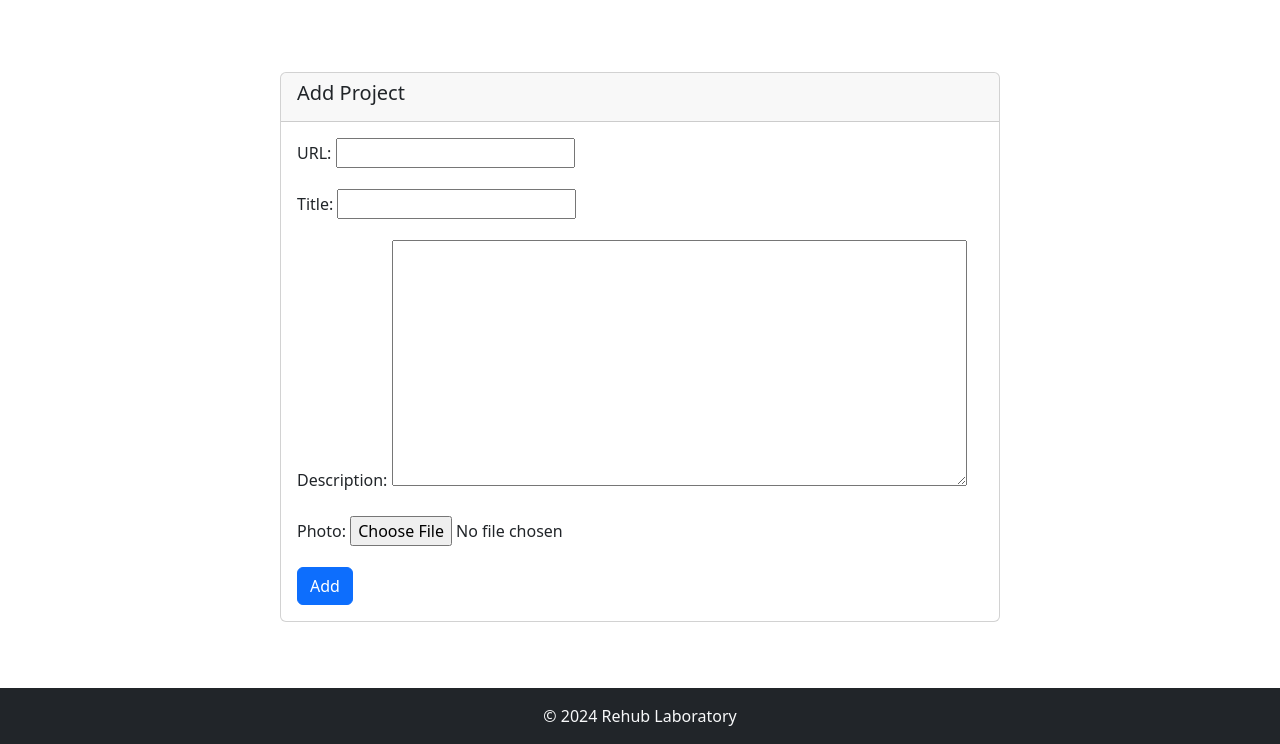
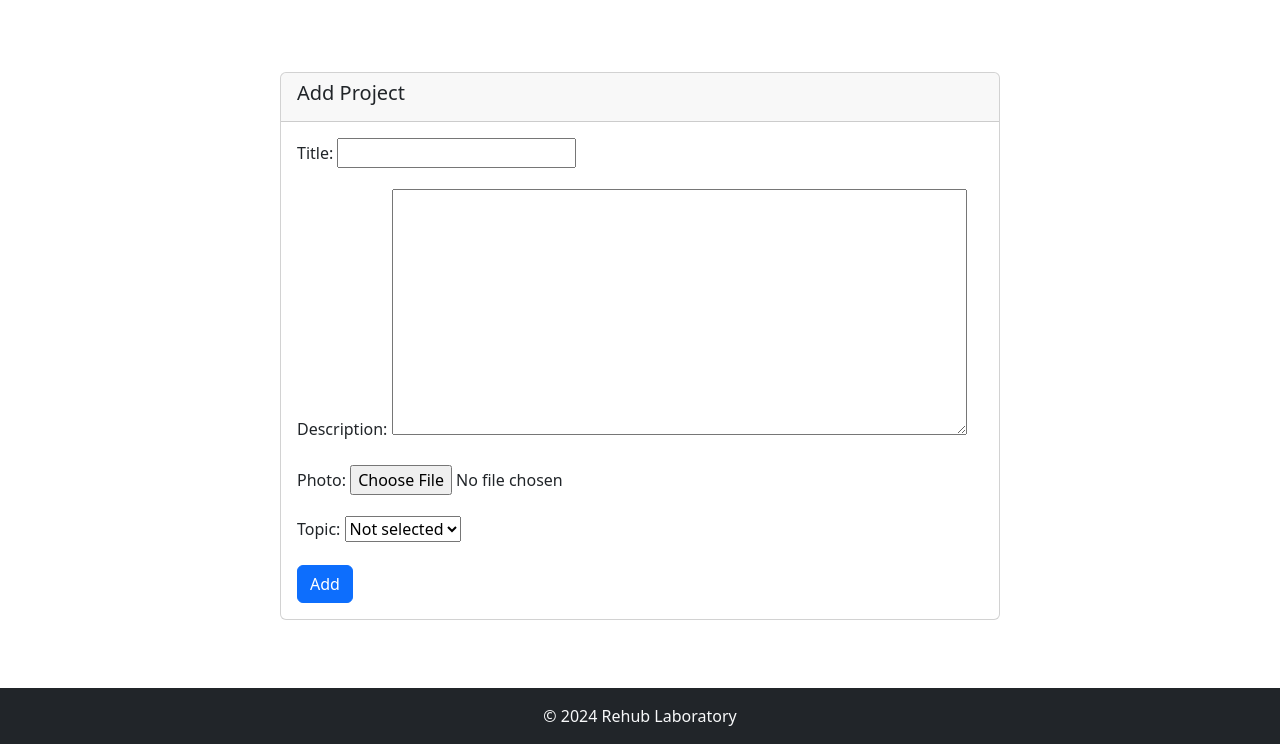
Before and after one commit to igoryashkka/rehub, a Django app: page /addproject/ in a window 1280 px wide. Shown: the part 56-800 px from the top of the page. Run offline with Django 5.2, Linux system fonts and the light colour scheme; data comes from the database, SQL or seed files in the repository; both versions use the stored data as it was after the commit; some libraries are stand-ins or nearby versions.

Commit message:
edit Registration, forms, AutoSlug

```diff
--- a/forum/admin.py
+++ b/forum/admin.py
@@ -14,6 +14,10 @@ admin.site.register(models.Post)
 class CustomUserAdmin(admin.ModelAdmin):
     lmodel = models.CustomUser
     list_display = ['username', 'email', 'photo', 'is_staff', ]
-    #filter_horizontal = ('users',)  # This provides a user-friendly interface for M2M field
+    #filter_horizontal = ('users',)
+
+
+class PostAdmin(admin.ModelAdmin):
+    prepopulated_fields = {'slug':('name',)}
 
 admin.site.register(models.CustomUser, CustomUserAdmin)
--- a/forum/forms.py
+++ b/forum/forms.py
@@ -2,7 +2,6 @@ from django import forms
 
 from django.contrib.auth.forms import UserCreationForm
 from .models import *
-
 
 
 class CustomUserCreationForm(UserCreationForm):
@@ -13,11 +12,11 @@ class CustomUserCreationForm(UserCreationForm):
 class AddProjectForm(forms.ModelForm):
     def __init__(self, *args,**kwargs):
         super().__init__(*args,**kwargs)
-        #self.fields['cat'].empty_label = 'Not selected'
+        self.fields['topic'].empty_label = 'Not selected'
 
     class Meta:
         model = Post
-        fields = ['title','slug','description','is_published','photo']
+        fields = ['title','description','photo','topic']
         widgets = {
             'title' : forms.TextInput(attrs={'class':'form-input'}),
             'description': forms.Textarea(attrs={'cols':60,'rows':10}),
--- a/forum/models.py
+++ b/forum/models.py
@@ -5,6 +5,7 @@ from django.dispatch import receiver
 from django.conf import settings
 from django.contrib.auth.models import AbstractUser
 from django.urls import reverse
+from autoslug import AutoSlugField
 # Create your models here.
 
 class Topic(models.Model):
@@ -17,13 +18,13 @@ class Topic(models.Model):
 
 #something like project
 class Post(models.Model):
-    slug = models.SlugField(max_length = 255, unique = True,db_index = True,verbose_name = 'URL',null=True)
+    slug = AutoSlugField(populate_from='title',null= True)
     title = models.CharField(max_length=100)
     status = models.IntegerField(null = True)
     description = models.TextField(null=True)
     created_time = models.DateField(auto_now_add=True)
     updated_time = models.DateField(auto_now=True)
-    is_published  = models.BooleanField()
+    is_published  = models.BooleanField(null = True)
     photo = models.ImageField(upload_to = 'photos/%Y/%m/%d/')
     created_by = models.ForeignKey(settings.AUTH_USER_MODEL, on_delete=models.CASCADE,related_name='created_posts',null=True)
     users = models.ManyToManyField(settings.AUTH_USER_MODEL, related_name='user_projects')
@@ -43,7 +44,6 @@ class CustomUser(AbstractUser):
     telegram = models.CharField(max_length=100,null=True)
     course = models.IntegerField(null = True)
     description_profile = models.TextField(null=True)
-    #project = models.ForeignKey(Post, on_delete=models.CASCADE)
 
     def get_absolute_url(self):
         return reverse('profile',kwargs={'slug':self.slug})
--- a/forum/templates/forum/addproject.html
+++ b/forum/templates/forum/addproject.html
@@ -26,13 +26,6 @@
                                 </ul>
                             </div>
                         {% endif %}
-
-                        <div class="form-group">
-                            <label class="form-label" for="{{ form.slug.id_for_label }}">{{ form.slug.label }}:</label>
-                            {{ form.slug }}
-                            <div class="form-error">{{ form.slug.errors }}</div>
-                        </div>
-
                         <div class="form-group">
                             <label class="form-label" for="{{ form.title.id_for_label }}">{{ form.title.label }}:</label>
                             {{ form.title }}
@@ -51,11 +44,11 @@
                             <div class="form-error">{{ form.description.errors }}</div>
                         </div>
 
-
-
-
-                        <!-- Add more form fields as needed -->
-
+                        <div class="form-group">
+                            <label class="form-label" for="{{ form.topic.id_for_label }}">{{ form.topic.label }}:</label>
+                            {{ form.topic }}
+                            <div class="form-error">{{ form.topic.errors }}</div>
+                        </div>
                         <button type="submit" class="btn btn-primary">Add</button>
                     </form>
 
--- a/forum/templates/forum/register.html
+++ b/forum/templates/forum/register.html
@@ -7,7 +7,7 @@
             <div class="card">
                 <div class="card-body">
                     <!-- Registration Form -->
-                    <form method="post">
+                    <form method='POST' enctype='multipart/form-data'>
                         {% csrf_token %}
                         {{ form.as_p }}
                         <button type="submit" class="btn btn-primary">Register</button>
--- a/forum/views.py
+++ b/forum/views.py
@@ -5,12 +5,10 @@ from django.views.generic.list import ListView
 from forum.models import Post,CustomUser
 from django.contrib.auth.models import User
 from django.views.generic.edit import CreateView
-from forum.forms import CustomUserCreationForm
 from django.urls import reverse_lazy
-from django.contrib.auth.forms import UserCreationForm, AuthenticationForm
+from django.contrib.auth.forms import *
 from django.contrib.auth.views import LoginView
 from django.views import View
-from .forms import CustomUserCreationForm
 from django.db.models import Prefetch
 from django.views.generic.detail import DetailView
 from forum.forms import *
@@ -54,9 +52,6 @@ class Projects(UserMixin,ListView):
         unique_users = {post.title: len(post.users.all()) for post in Post.objects.all()}
         context['unique_users'] = unique_users
         context['topics'] = Topic.objects.all()
-        #context['color'] = 'badge-primary'
-
-
         if self.request.user.id != None:
             context.update(self.get_user_details_by_id(self.request.user.id))
         return context
@@ -135,6 +130,9 @@ class RegisterView(View):
         form = CustomUserCreationForm(request.POST, request.FILES)
 
         if form.is_valid():
+            user = form.save(commit=False)
+            user.is_staff = True
+
             user = form.save()
             login(request, user)
             return redirect('home')
@@ -150,10 +148,17 @@ class LoginUser(LoginView):
         return reverse_lazy('home')
 
 
-class AddPage(CreateView):
+class AddPage(UserMixin,CreateView):
     form_class = AddProjectForm
     template_name = 'forum/addproject.html'
     login_url = '/admin/'
+
+    def get_context_data(self, **kwargs):
+        context = super().get_context_data(**kwargs)
+        if self.request.user.id != None:
+            context['current_photo'] = self.get_user_details_by_id(self.request.user.id)['current_photo']
+        return context
+
 
 
 def logout_user(request):
```
Also changed, not shown: db.sqlite3, forum/migrations/0012_alter_post_is_published.py (added), forum/migrations/0013_alter_post_slug.py (added), forum/migrations/0014_alter_post_slug.py (added), media/photos/2024/02/21/Untitled_Diagram.png (added), media/photos/2024/02/21/Untitled_Diagram_4sJBcwQ.png (added), media/photos/2024/02/21/Untitled_Diagram_UXFkdfC.png (added), media/photos/2024/02/21/download.png (added), media/user_photos/2024-02-21_05.21.57.jpg (added), media/user_photos/pluginIcon.png (added), media/user_photos/py.jpeg (added).
